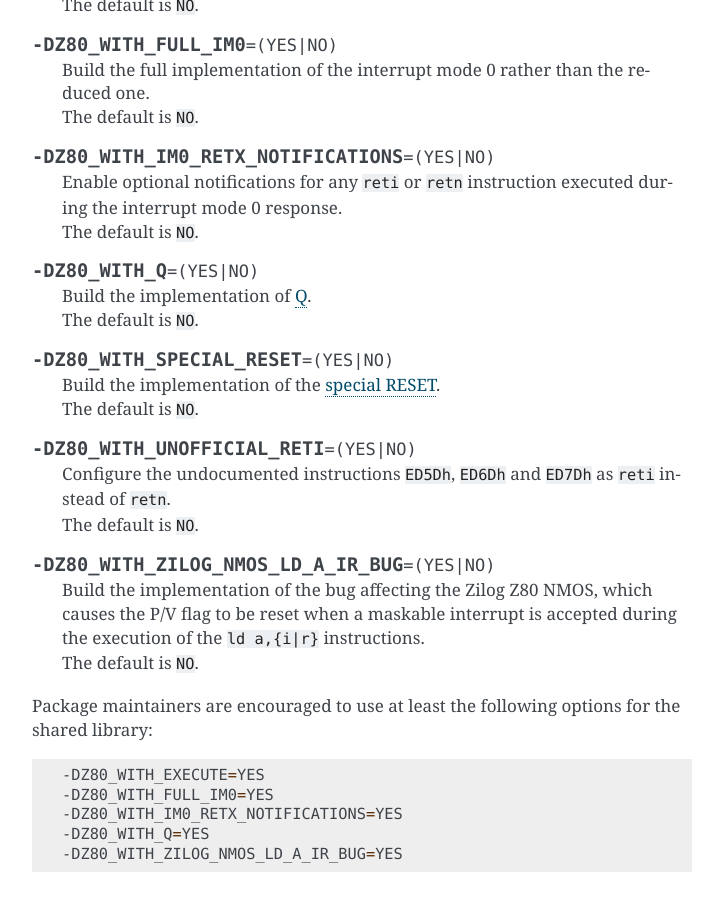
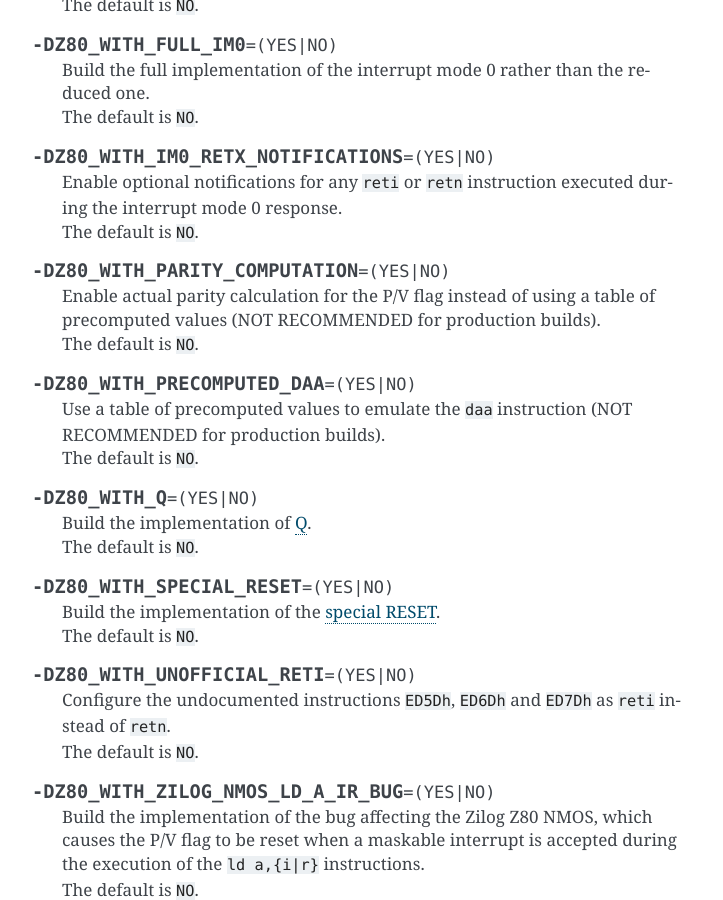
Before and after one commit to redcode/Z80, a Sphinx documentation site: the page built from documentation/installation-from-sources.rst, in a window 1280 px wide and 900 px high, scrolled down 2917 px. Shown: the whole window, without its empty margins (388-1111 px from the left). Built offline with Sphinx 7.4.7, drawn with Linux system fonts in a browser that asks for light colours.

Commit message:
`Z80_WITH_PARITY_COMPUTATION` and `Z80_WITH_PRECOMPUTED_DAA`.

```diff
--- a/documentation/installation-from-sources.rst
+++ b/documentation/installation-from-sources.rst
@@ -166,6 +166,16 @@
    Enable optional notifications for any ``reti`` or ``retn`` instruction executed during the interrupt mode 0 response. |br| |nl|
    The default is ``NO``.
 
+.. option:: -DZ80_WITH_PARITY_COMPUTATION=(YES|NO)
+
+   Enable actual parity calculation for the P/V flag instead of using a table of precomputed values (NOT RECOMMENDED for production builds). |br| |nl|
+   The default is ``NO``.
+
+.. option:: -DZ80_WITH_PRECOMPUTED_DAA=(YES|NO)
+
+   Use a table of precomputed values to emulate the ``daa`` instruction (NOT RECOMMENDED for production builds). |br| |nl|
+   The default is ``NO``.
+
 .. option:: -DZ80_WITH_Q=(YES|NO)
 
    Build the implementation of `Q <https://worldofspectrum.org/forums/discussion/41704>`_. |br| |nl|
```
Also changed, not shown: CMakeLists.txt (+3 -4 lines), README.md (+10 -0 lines), documentation/integration.rst (+8 -0 lines), 3 other files.
